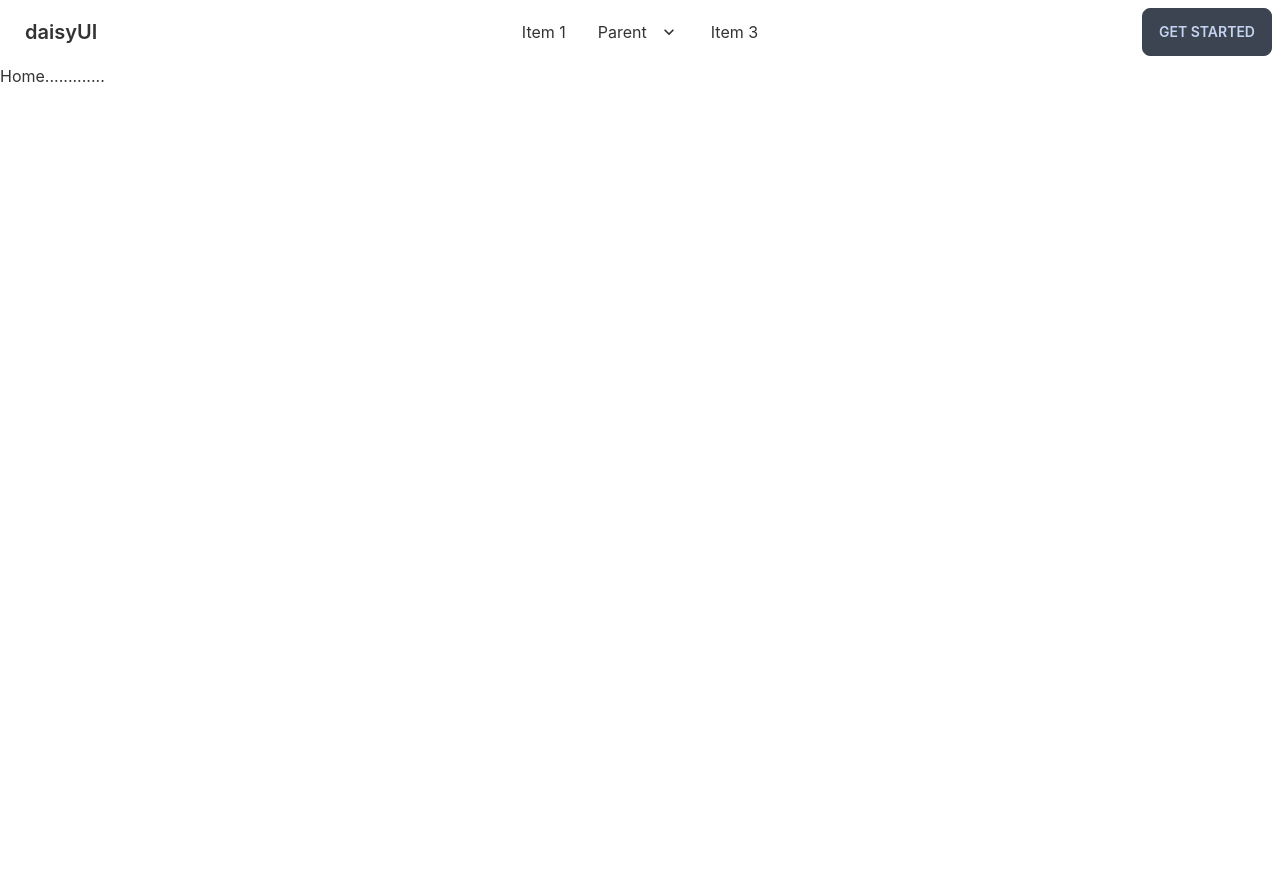
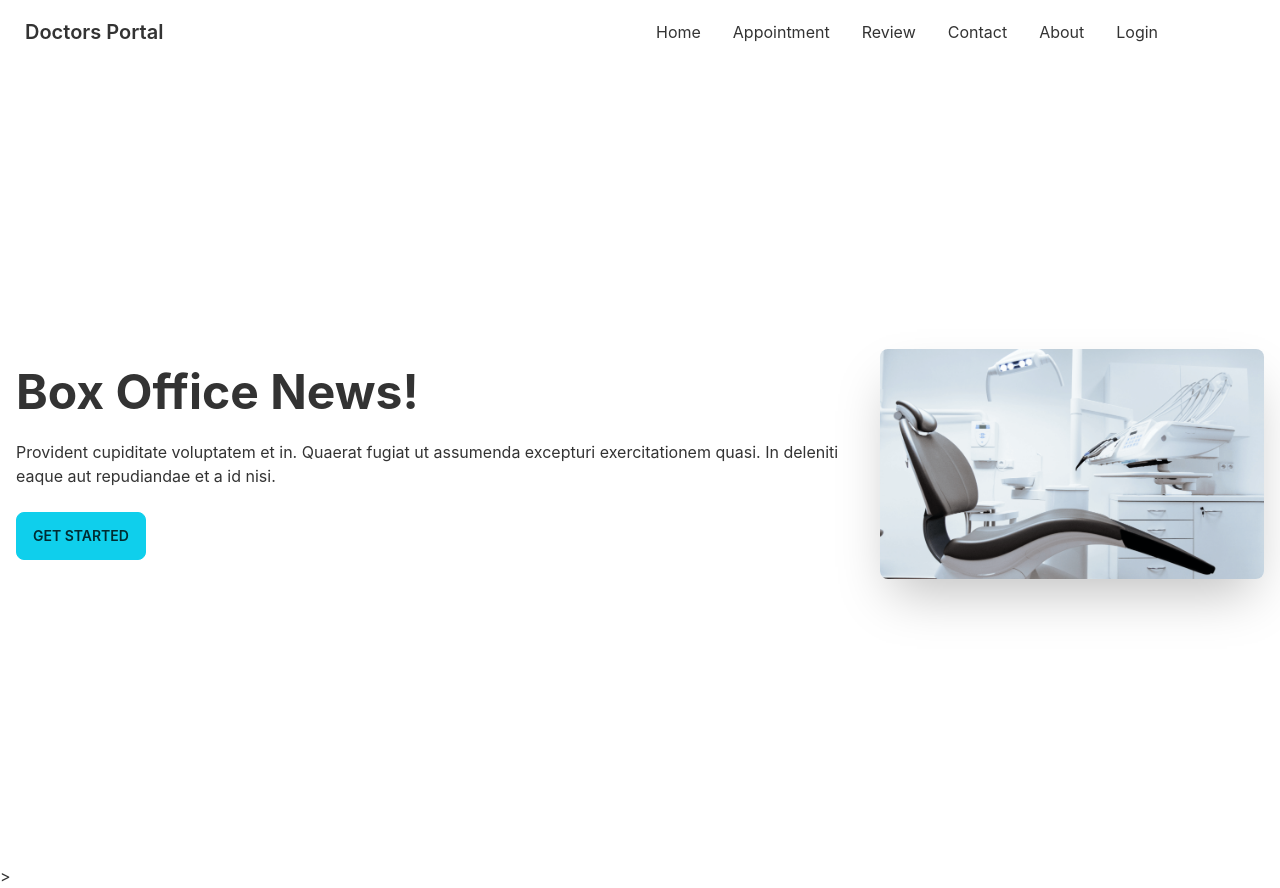
Before and after one commit to raselcsedev/doctors-portal-client, a React (Create React App) app: page / in a window 1280 px wide. Before the commit the page ends 800 px from the top, so only its background shows below. Built offline with nearby package versions, Linux system fonts and the light colour scheme.

Commit message:
added banner

```diff
--- a/src/App.js
+++ b/src/App.js
@@ -3,6 +3,7 @@
 import { Routes, Route, Link } from "react-router-dom";
 import Home from './Pages/Home/Home';
 import About from './Pages/About/About';
+import Login from './Pages/Login/Login';
 
 function App() {
   return (
@@ -11,6 +12,7 @@
       <Routes>
         <Route path="/" element={<Home />} />
         <Route path="about" element={<About />} />
+        <Route path="login" element={<Login />} />
       </Routes>
     </div>
   );
--- /dev/null
+++ b/src/Pages/Home/Banner.js
@@ -0,0 +1,19 @@
+import React from 'react';
+import chair from '../../assets/images/chair.png';
+
+const Banner = () => {
+    return (
+        <div class="hero min-h-screen ">
+            <div class="hero-content flex-col lg:flex-row-reverse">
+                <img src={chair} class="max-w-sm rounded-lg shadow-2xl" />
+                <div>
+                    <h1 class="text-5xl font-bold">Box Office News!</h1>
+                    <p class="py-6">Provident cupiditate voluptatem et in. Quaerat fugiat ut assumenda excepturi exercitationem quasi. In deleniti eaque aut repudiandae et a id nisi.</p>
+                    <button class="btn btn-primary">Get Started</button>
+                </div>
+            </div>
+        </div>
+    );
+};
+
+export default Banner;
--- a/src/Pages/Home/Home.js
+++ b/src/Pages/Home/Home.js
@@ -1,9 +1,11 @@
 import React from 'react';
+import Banner from './Banner';
 
 const Home = () => {
     return (
         <div>
-            <h2>Home.............</h2>
+            <Banner></Banner>>
+
         </div>
     );
 };
--- /dev/null
+++ b/src/Pages/Login/Login.js
@@ -0,0 +1,11 @@
+import React from 'react';
+
+const Login = () => {
+    return (
+        <div>
+            <h2>Login......</h2>
+        </div>
+    );
+};
+
+export default Login;
--- a/src/Pages/Shared/Navbar.js
+++ b/src/Pages/Shared/Navbar.js
@@ -1,6 +1,16 @@
 import React from 'react';
+import { Link } from 'react-router-dom';
 
 const Navbar = () => {
+
+    const menuItems = <>
+        <li><Link to="/">Home</Link></li>
+        <li><Link to="/appointment">Appointment</Link></li>
+        <li><Link to="/review">Review</Link></li>
+        <li><Link to="/contact">Contact</Link></li>
+        <li><Link to="/about">About</Link></li>
+        <li><Link to="/login">Login</Link></li>
+    </>
     return (
         <div class="navbar bg-base-100">
             <div class="navbar-start">
@@ -9,41 +19,17 @@
                         <svg xmlns="http://www.w3.org/2000/svg" class="h-5 w-5" fill="none" viewBox="0 0 24 24" stroke="currentColor"><path stroke-linecap="round" stroke-linejoin="round" stroke-width="2" d="M4 6h16M4 12h8m-8 6h16" /></svg>
                     </label>
                     <ul tabindex="0" class="menu menu-compact dropdown-content mt-3 p-2 shadow bg-base-100 rounded-box w-52">
-        <li><a>Item 1</a></li>
-        <li tabindex="0">
-          <a class="justify-between">
-            Parent
-            <svg class="fill-current" xmlns="http://www.w3.org/2000/svg" width="24" height="24" viewBox="0 0 24 24"><path d="M8.59,16.58L13.17,12L8.59,7.41L10,6L16,12L10,18L8.59,16.58Z"/></svg>
-          </a>
-          <ul class="p-2">
-            <li><a>Submenu 1</a></li>
-            <li><a>Submenu 2</a></li>
-          </ul>
-        </li>
-        <li><a>Item 3</a></li>
+                        {menuItems}
                     </ul>
                 </div>
-    <a class="btn btn-ghost normal-case text-xl">daisyUI</a>
+                <a class="btn btn-ghost normal-case text-xl">Doctors Portal</a>
             </div>
             <div class="navbar-center hidden lg:flex">
                 <ul class="menu menu-horizontal p-0">
-      <li><a>Item 1</a></li>
-      <li tabindex="0">
-        <a>
-          Parent
-          <svg class="fill-current" xmlns="http://www.w3.org/2000/svg" width="20" height="20" viewBox="0 0 24 24"><path d="M7.41,8.58L12,13.17L16.59,8.58L18,10L12,16L6,10L7.41,8.58Z"/></svg>
-        </a>
-        <ul class="p-2">
-          <li><a>Submenu 1</a></li>
-          <li><a>Submenu 2</a></li>
-        </ul>
-      </li>
-      <li><a>Item 3</a></li>
+                    {menuItems}
                 </ul>
             </div>
-  <div class="navbar-end">
-    <a class="btn">Get started</a>
-  </div>
+
         </div>
     );
 };
```
Lines whose indentation alone changed are shown as unchanged.
